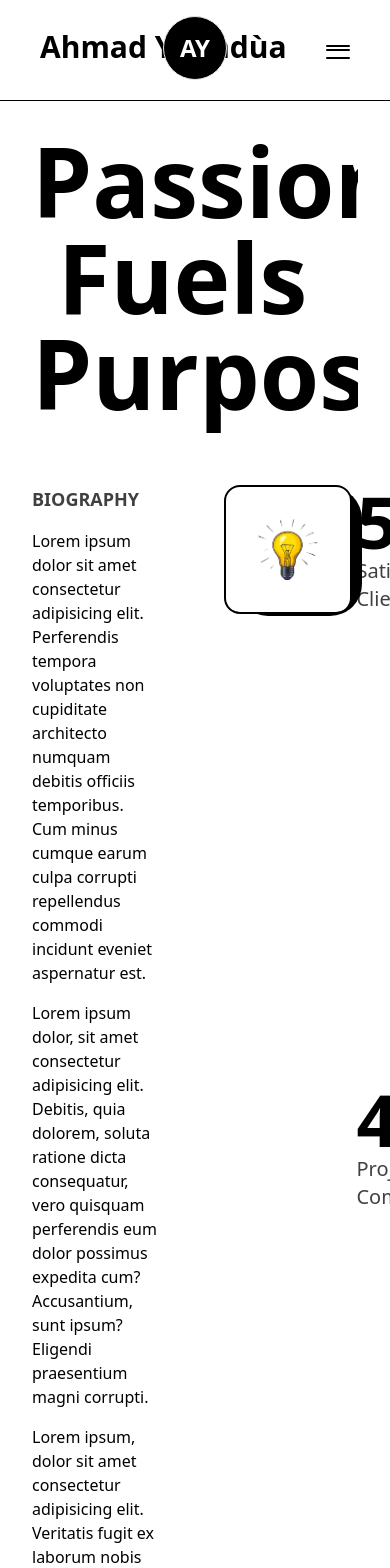
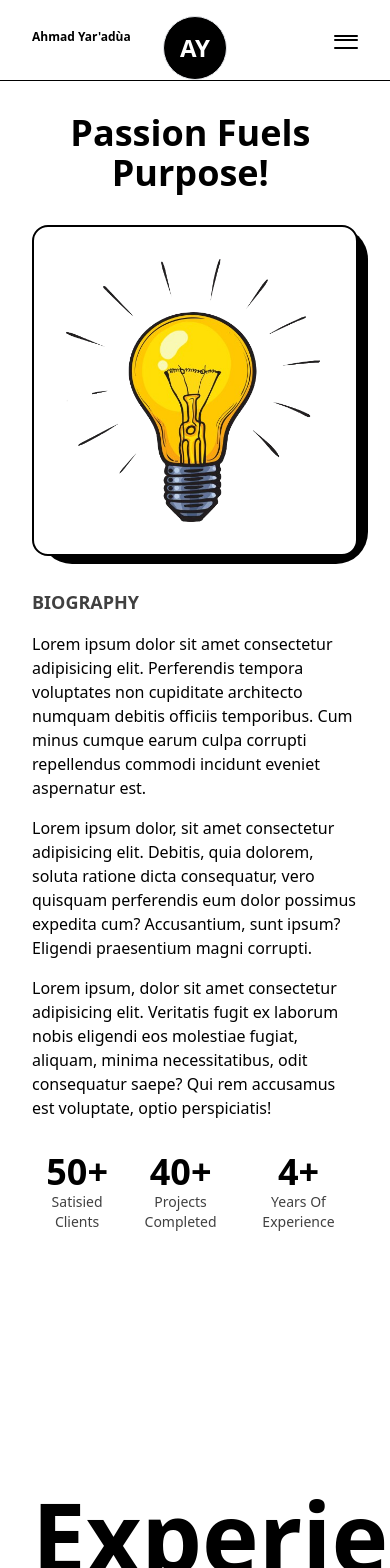
Before and after one commit to AhmaduYaradua/portfolio-website, a Next.js app: page /about in a window 390 px wide. Shown: the top 1568 px of the page. Built offline with nearby package versions, Linux system fonts and the light colour scheme.

Commit message:
third commit

```diff
--- a/src/app/about/page.jsx
+++ b/src/app/about/page.jsx
@@ -40,9 +40,12 @@ function About() {
       </Head>
       <main className="flex w-full flex-col items-center justify-center dark:text-white">
         <Layout className="pt-16">
-          <AnimatedText text="Passion Fuels Purpose!" className="mb-16" />
-          <div className="grid w-full grid-cols-8 gap-16">
-            <div className="col-span-3 flex flex-col items-start justify-start ">
+          <AnimatedText
+            text="Passion Fuels Purpose!"
+            className="mb-16 lg:!text-7xl sm:!text-6xl xs:!text-4xl sm:mb-8"
+          />
+          <div className="grid w-full grid-cols-8 gap-16 sm:gap-8">
+            <div className="col-span-3 flex flex-col items-start justify-start xl:col-span-4 md:order-2 md:col-span-8">
               <h2 className="mb-4 text-lg font-bold uppercase text-black/75 dark:text-white/75">
                 Biography
               </h2>
@@ -65,7 +68,7 @@ function About() {
                 accusamus est voluptate, optio perspiciatis!
               </p>
             </div>
-            <div className="col-span-3 relative h-max rounded-2xl border-2 border-solid border-black bg-white p-8 dark:bg-black dark:border-white">
+            <div className="col-span-3 relative h-max rounded-2xl border-2 border-solid border-black bg-white p-8 dark:bg-black dark:border-white xl:col-span-4 md:order-1 md:col-span-8">
               <div className="absolute top-0 -right-3 -z-10 w-[102%] h-[103%] rounded-[2rem] bg-black dark:bg-white" />
               <img
                 src="erasebg-transformed2.png"
@@ -73,30 +76,30 @@ function About() {
                 className="w-full h-auto rounded-2xl"
               />
             </div>
-            <div className="col-span-2 flex flex-col items-end justify-between">
-              <div className="flex flex-col items-end justify-center">
-                <span className="inline-block text-7xl font-bold">
+            <div className="col-span-2 flex flex-col items-end justify-between xl:col-span-8 xl:flex-row xl:items-center md:order-3">
+              <div className="flex flex-col items-end justify-center xl:items-center">
+                <span className="inline-block text-7xl font-bold md:text-6xl sm:text-5xl xs:text-4xl">
                   <AnimatedNumbers value={50} />+
                 </span>
-                <h2 className="text-xl font-medium capitalize text-black/75 dark:text-white/75">
+                <h2 className="text-xl font-medium capitalize text-black/75 dark:text-white/75 xl:text-center md:text-lg sm:text-base xs:text-sm">
                   Satisied clients
                 </h2>
               </div>
 
-              <div className="flex flex-col items-end justify-center">
-                <span className="inline-block text-7xl font-bold">
+              <div className="flex flex-col items-end justify-center xl:items-center">
+                <span className="inline-block text-7xl font-bold md:text-6xl sm:text-5xl xs:text-4xl">
                   <AnimatedNumbers value={40} />+
                 </span>
-                <h2 className="text-xl font-medium capitalize text-black/75 dark:text-white/75">
+                <h2 className="text-xl font-medium capitalize text-black/75 dark:text-white/75 xl:text-center md:text-lg sm:text-base xs:text-sm">
                   Projects completed
                 </h2>
               </div>
 
-              <div className="flex flex-col items-end justify-center">
-                <span className="inline-block text-7xl font-bold">
+              <div className="flex flex-col items-end justify-center xl:items-center">
+                <span className="inline-block text-7xl font-bold md:text-6xl sm:text-5xl xs:text-4xl">
                   <AnimatedNumbers value={4} />+
                 </span>
-                <h2 className="text-xl font-medium capitalize text-black/75 dark:text-white/75">
+                <h2 className="text-xl font-medium capitalize text-black/75 dark:text-white/75 xl:text-center md:text-lg sm:text-base xs:text-sm">
                   Years of experience
                 </h2>
               </div>
--- a/src/components/Navbar.jsx
+++ b/src/components/Navbar.jsx
@@ -57,8 +57,8 @@ function Navbar() {
   };
 
   return (
-    <nav className="flex items-center border-b border-black dark:border-white dark:text-white bg-white relative dark:bg-black justify-between w-full px-10 py-8 font-medium">
-      <h2 className="font-bold text-3xl animate-bounce">
+    <nav className="flex items-center border-b border-black dark:border-white dark:text-white bg-white relative dark:bg-black justify-between w-full px-10 z-10 lg:px-16 md:px-12 sm:px-8 py-8 font-medium">
+      <h2 className="font-bold text-3xl lg:text-2xl md:text-xl sm:text-xs animate-bounce">
         <Link href={"/"}>Ahmad Yar'adùa</Link>
       </h2>
       <button
--- a/src/components/about/Skills.jsx
+++ b/src/components/about/Skills.jsx
@@ -3,7 +3,7 @@ import { motion } from "framer-motion";
 const Skill = ({ name, x, y }) => {
   return (
     <motion.div
-      className="flex items-center justify-center cursor-pointer rounded-full font-semibold bg-black text-white py-3 px-6 absolute dark:text-black dark:bg-white shadow-black"
+      className="flex items-center justify-center cursor-pointer rounded-full font-semibold bg-black text-white py-3 px-6 absolute dark:text-black dark:bg-white shadow-black lg:py-2 lg:px-4 md:text-sm md:py-1.5 md:px-3 xs:bg-transparent xs:dark:bg-transparent xs:font-bold xs:text-black xs:dark:text-white"
       whileHover={{ scale: 1.05 }}
       initial={{ x: 0, y: 0 }}
       whileInView={{ x: x, y: y }}
@@ -18,10 +18,12 @@ const Skill = ({ name, x, y }) => {
 function Skills() {
   return (
     <>
-      <h2 className="font-bold text-8xl mt-64 w-full text-center">Skills</h2>
-      <div className="w-full h-screen relative flex items-center justify-center rounded-full bg-circularLight dark:bg-circularDark">
+      <h2 className="font-bold text-8xl mt-64 w-full text-center md:text-6xl md:mt-32">
+        Skills
+      </h2>
+      <div className="w-full h-screen relative flex items-center justify-center rounded-full bg-circularLight dark:bg-circularDark lg:h-[80vh] sm:h-[60vh] xs:h-[50vh] lg:bg-circularLightLg lg:dark:bg-circularDarkLg">
         <motion.div
-          className="flex items-center justify-center cursor-pointer rounded-full font-semibold bg-black text-white p-8 shadow-black dark:bg-white dark:text-black"
+          className="flex items-center justify-center cursor-pointer rounded-full font-semibold bg-black text-white p-8 shadow-black dark:bg-white dark:text-black lg:p-6 md:p-4 xs:text-xs xs:p-2"
           whileHover={{ scale: 1.05 }}
         >
           Web
--- a/src/components/home/Footer.jsx
+++ b/src/components/home/Footer.jsx
@@ -6,8 +6,8 @@ import { Github, Linkedin, Twitter } from "lucide-react";
 
 function Footer() {
   return (
-    <footer className="w-full border-t-2 border-solid border-black dark:border-white dark:text-white font-medium text-lg">
-      <Layout className="py-8 flex items-center justify-between">
+    <footer className="w-full border-t-2 border-solid border-black dark:border-white dark:text-white font-medium text-lg sm:text-base">
+      <Layout className="py-8 flex items-center justify-between lg:flex-col lg:py-6">
         <span>{new Date().getFullYear()} &copy; All Rights Reserved</span>
         <div className="flex gap-2 mt-2">
           <motion.a
--- a/src/components/home/HireMe.jsx
+++ b/src/components/home/HireMe.jsx
@@ -2,8 +2,8 @@ import Link from "next/link";
 
 function HireMe() {
   return (
-    <div className="fixed left-4 bottom-0  flex items-center justify-center overflow-hidden">
-      <div className="w-48 h-auto flex items-center justify-center relative">
+    <div className="fixed left-4 bottom-0  flex items-center justify-center md:absolute overflow-hidden md:right-8 md:left-auto md:top-0 md:bottom-auto">
+      <div className="w-48 h-auto flex items-center justify-center relative md:w-24">
         <img
           src="erasebg-transformed.png"
           className="animate-[spin_6s_linear_infinite]"
@@ -11,7 +11,7 @@ function HireMe() {
         />
         <Link
           href="mailto:abuahmada3@gmail.com"
-          className="flex items-center justify-center absolute left-1/2 top-1/2 -translate-x-1/2 -translate-y-1/2 bg-black dark:border-white   text-white shadow-md border border-solid  border-black w-20 h-20 rounded-full hover:bg-white hover:text-black"
+          className="flex items-center justify-center absolute left-1/2 top-1/2 -translate-x-1/2 -translate-y-1/2 bg-black dark:border-white   text-white shadow-md border border-solid  border-black w-20 h-20 rounded-full hover:bg-white hover:text-black md:w-12 md:h-12 md:text-[10px]"
         >
           Hire me
         </Link>
--- a/tailwind.config.mjs
+++ b/tailwind.config.mjs
@@ -17,6 +17,10 @@ export default {
           "repeating-radial-gradient(rgba(0,0,0,0.4)2px, #f5f5f5 5px,#f5f5f5 100px);",
         circularDark:
           "repeating-radial-gradient(rgba(225,225,225,0.5)2px, #1b1b1b 8px,#1b1b1b 100px);",
+        circularLightLg:
+          "repeating-radial-gradient(rgba(0,0,0,0.4)2px, #f5f5f5 5px,#f5f5f5 80px);",
+        circularDarkLg:
+          "repeating-radial-gradient(rgba(0,0,0,0.4)2px, #f5f5f5 5px,#f5f5f5 80px);",
       },
     },
     screens: {
```
Also changed, not shown: src/components/home/Hero.jsx (+8 -8 lines).
